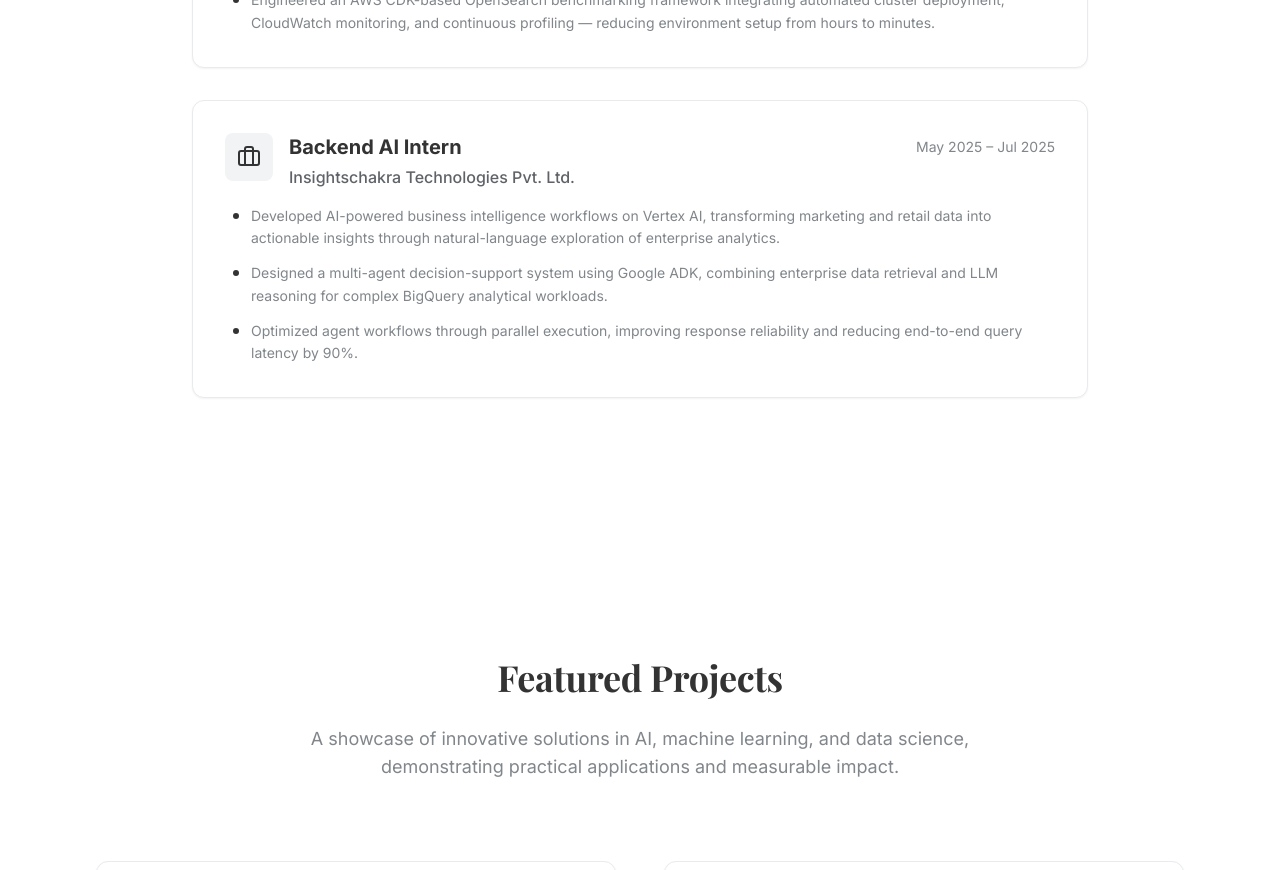
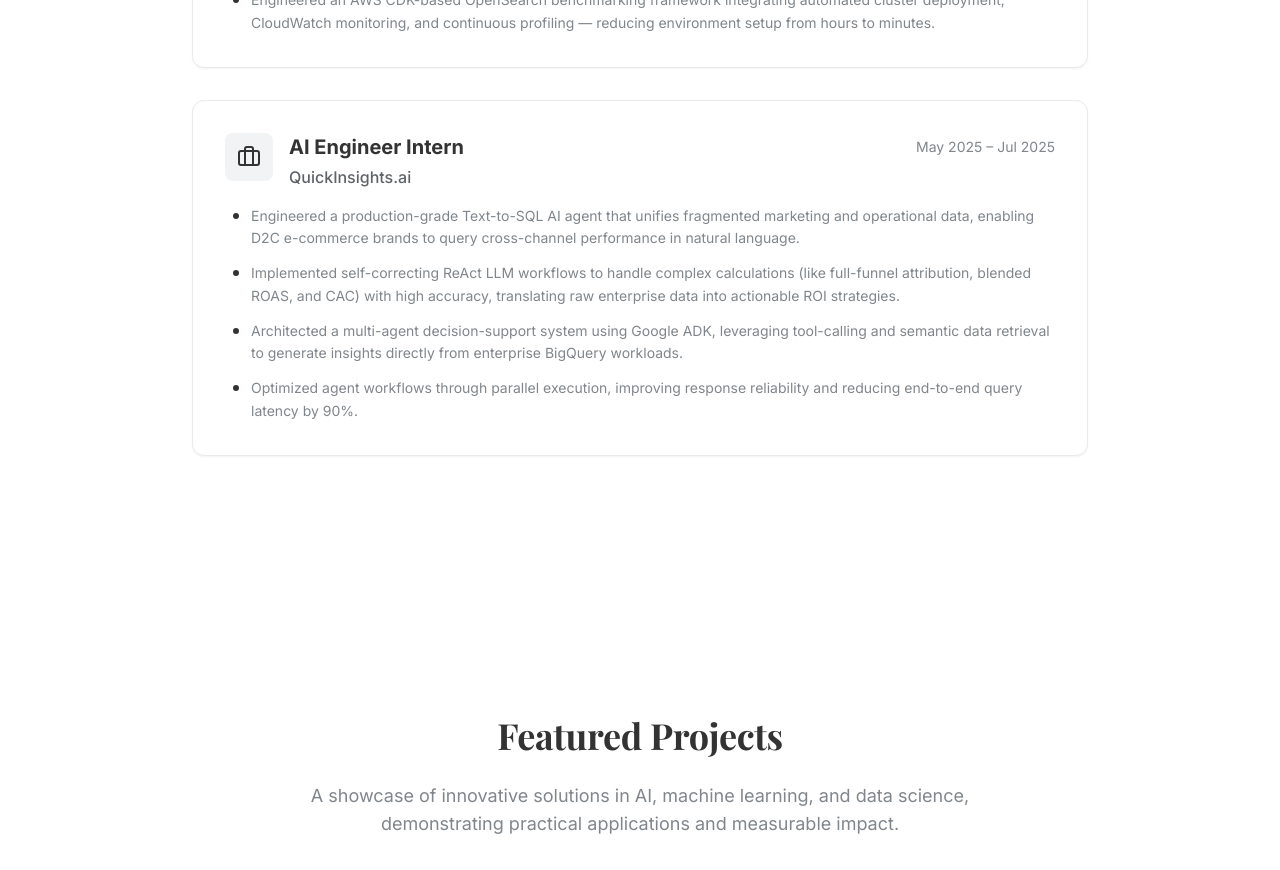
Before and after one commit to HarishNarasimhanK/HarishNarasimhanK.github.io, a React (Vite) app: page / in a window 1280 px wide. Shown: the part 2340-3210 px from the top of the page. Built offline with nearby package versions, Linux system fonts and the light colour scheme.

Commit message:
Update QuickInsights.ai experience bullets and title to AI Engineer Intern

```diff
--- a/src/components/Experience.tsx
+++ b/src/components/Experience.tsx
@@ -16,12 +16,13 @@ const Experience = () => {
       ]
     },
     {
-      title: "Backend AI Intern",
-      company: "Insightschakra Technologies Pvt. Ltd.",
+      title: "AI Engineer Intern",
+      company: "QuickInsights.ai",
       period: "May 2025 – Jul 2025",
       bullets: [
-        "Developed AI-powered business intelligence workflows on Vertex AI, transforming marketing and retail data into actionable insights through natural-language exploration of enterprise analytics.",
-        "Designed a multi-agent decision-support system using Google ADK, combining enterprise data retrieval and LLM reasoning for complex BigQuery analytical workloads.",
+        "Engineered a production-grade Text-to-SQL AI agent that unifies fragmented marketing and operational data, enabling D2C e-commerce brands to query cross-channel performance in natural language.",
+        "Implemented self-correcting ReAct LLM workflows to handle complex calculations (like full-funnel attribution, blended ROAS, and CAC) with high accuracy, translating raw enterprise data into actionable ROI strategies.",
+        "Architected a multi-agent decision-support system using Google ADK, leveraging tool-calling and semantic data retrieval to generate insights directly from enterprise BigQuery workloads.",
         "Optimized agent workflows through parallel execution, improving response reliability and reducing end-to-end query latency by 90%."
       ]
     }
```
